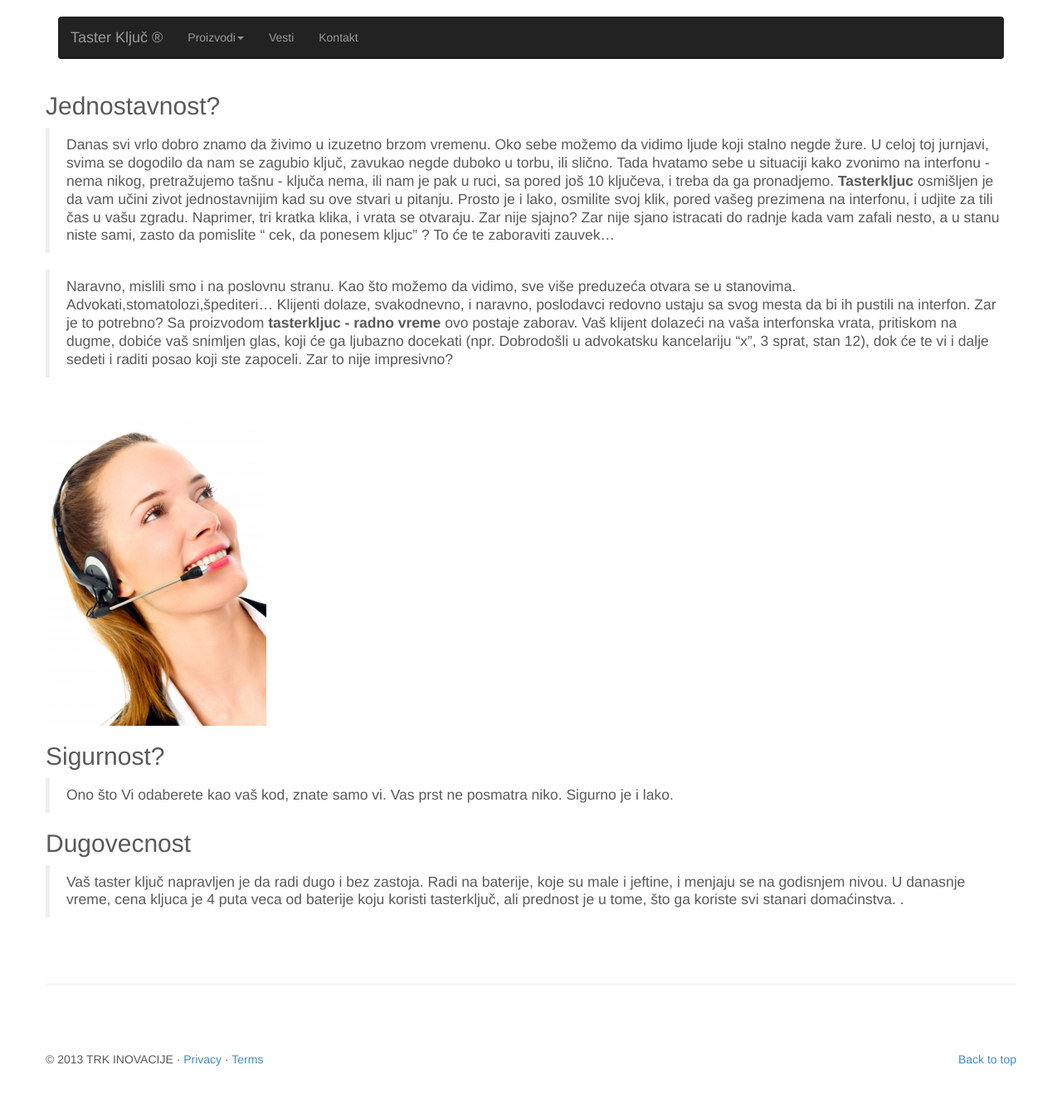
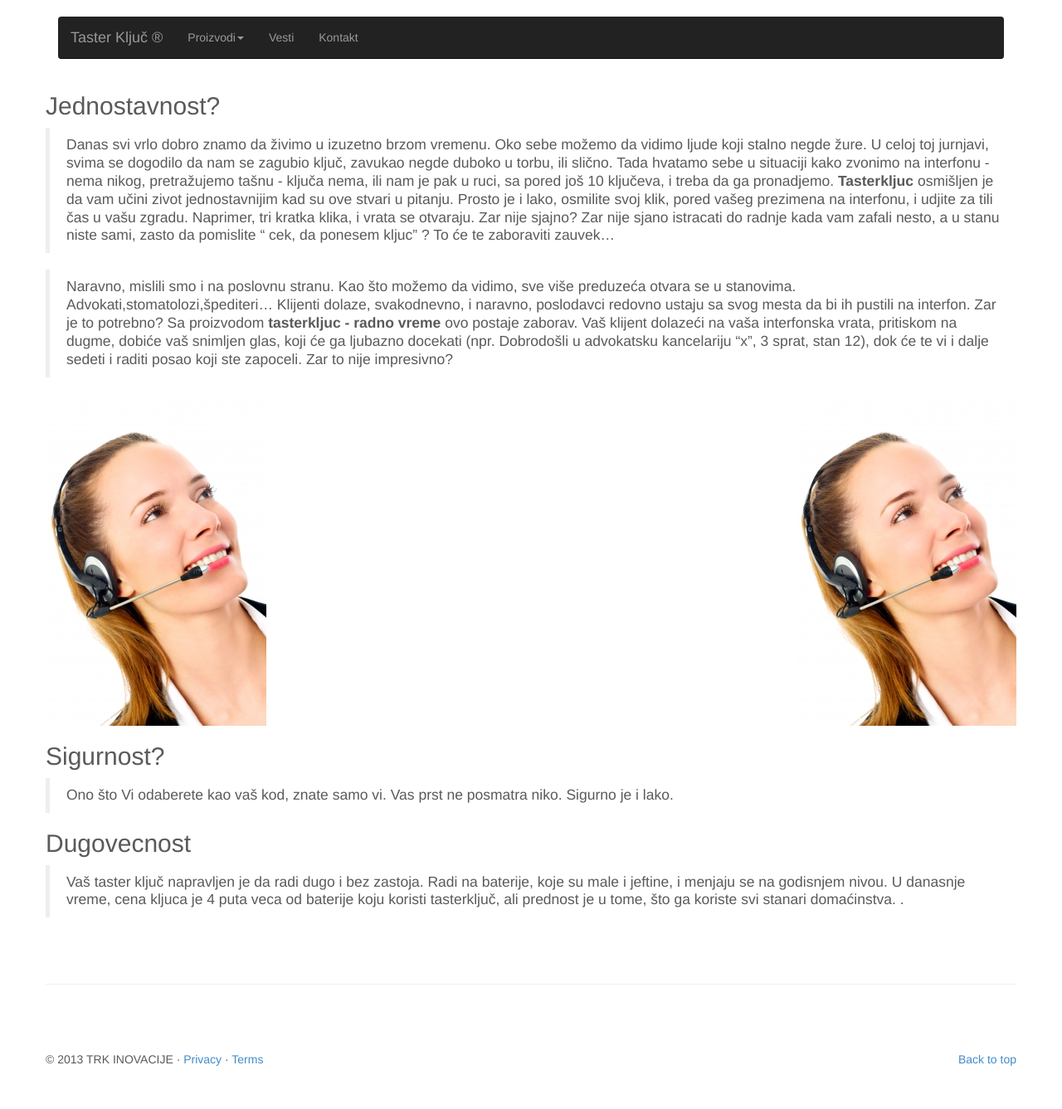
Before and after one commit to trkinovacije/tasterkljuc, a Jekyll site: the page built from _posts/2013-11-05-Kome-ovo-koristi.md, in a window 1280 px wide. Shown: the whole page at 83% size. Built offline with Jekyll 4.4.1, drawn with Linux system fonts in a browser that asks for light colours; Markdown is read by kramdown in place of the engine named in the settings.

Commit message:
Update 2013-11-05-Kome-ovo-koristi.md

```diff
--- a/_posts/2013-11-05-Kome-ovo-koristi.md
+++ b/_posts/2013-11-05-Kome-ovo-koristi.md
@@ -23,7 +23,7 @@
 
 
 
-
+<div style="float: right"><img src="/assets/images/news/woman_phone_fdpn_Ambro.jpg" /></div>
 ![kkk](/assets/images/news/woman_phone_fdpn_Ambro.jpg)
 
 ##Sigurnost?
```
